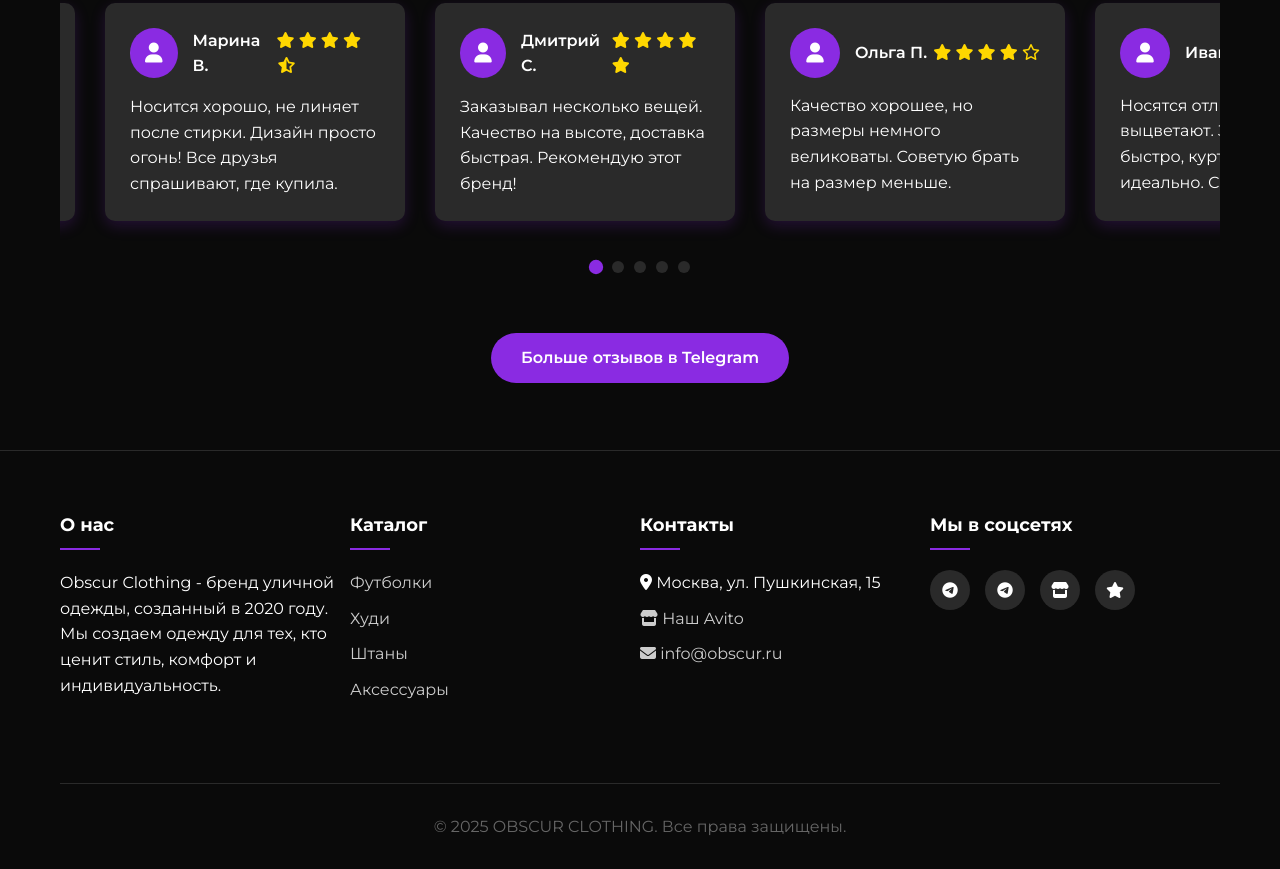
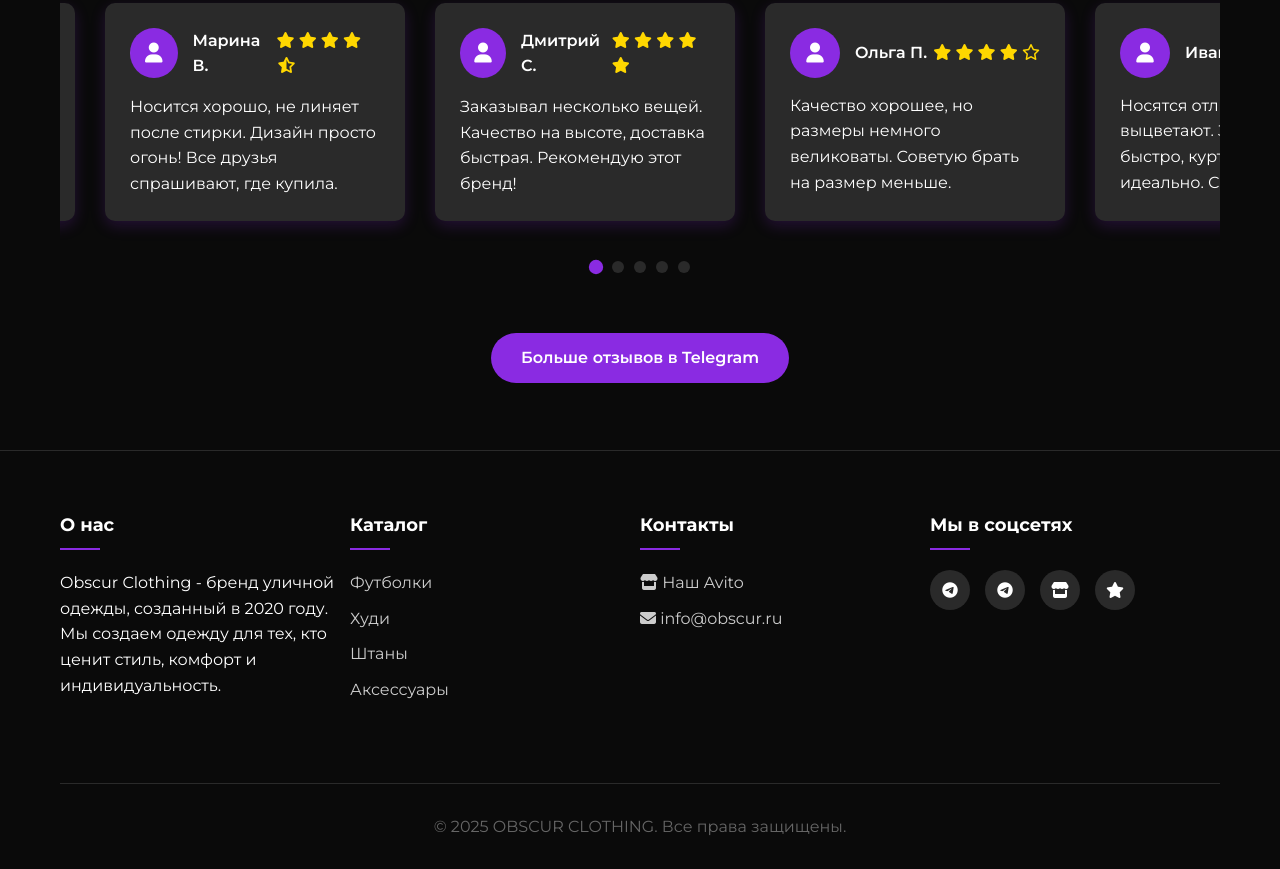
Before and after one commit to ByMeovv/site, a plain HTML site: page index.html in a window 1280 px wide. Shown: the part 1534-2403 px from the top of the page. Drawn offline with Linux system fonts and the light colour scheme; animation ran at ten frames a second.

Commit message:
delte adress

```diff
--- a/index.html
+++ b/index.html
@@ -222,7 +222,6 @@
                 <div class="footer-column" style="--column-index: 2">
                     <h3>Контакты</h3>
                     <ul>
-                        <li><i class="fas fa-map-marker-alt"></i> Москва, ул. Пушкинская, 15</li>
                         <li><a href="https://www.avito.ru/brands/1cac165925fef68f3b0fac4c635f231a" target="_blank"><i class="fas fa-store"></i> Наш Avito</a></li>
                         <li><a href="mailto:info@obscur.ru"><i class="fas fa-envelope"></i> info@obscur.ru</a></li>
                     </ul>
```
